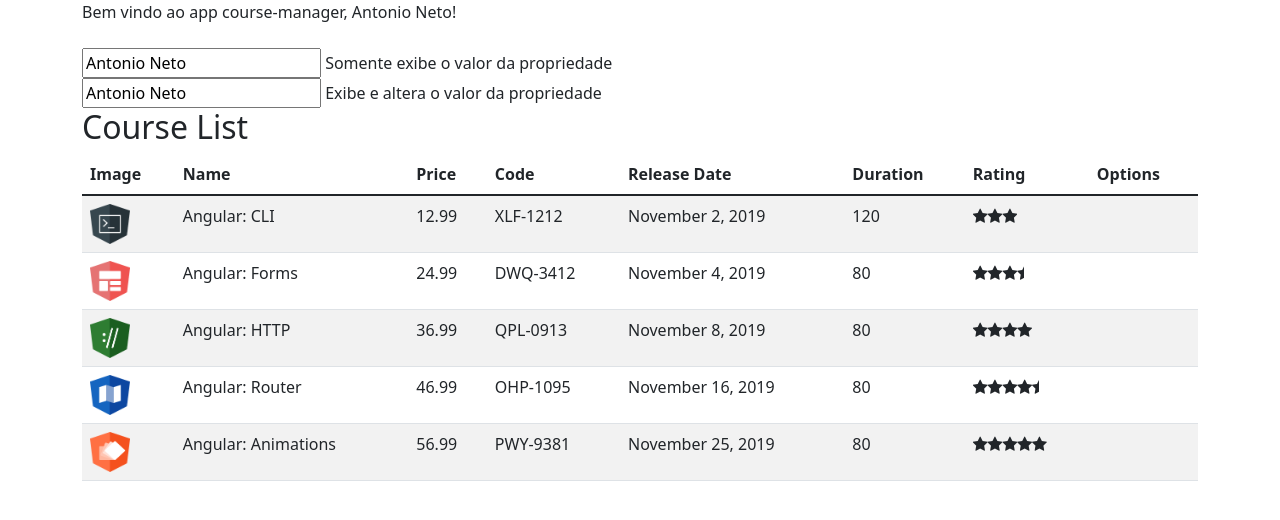
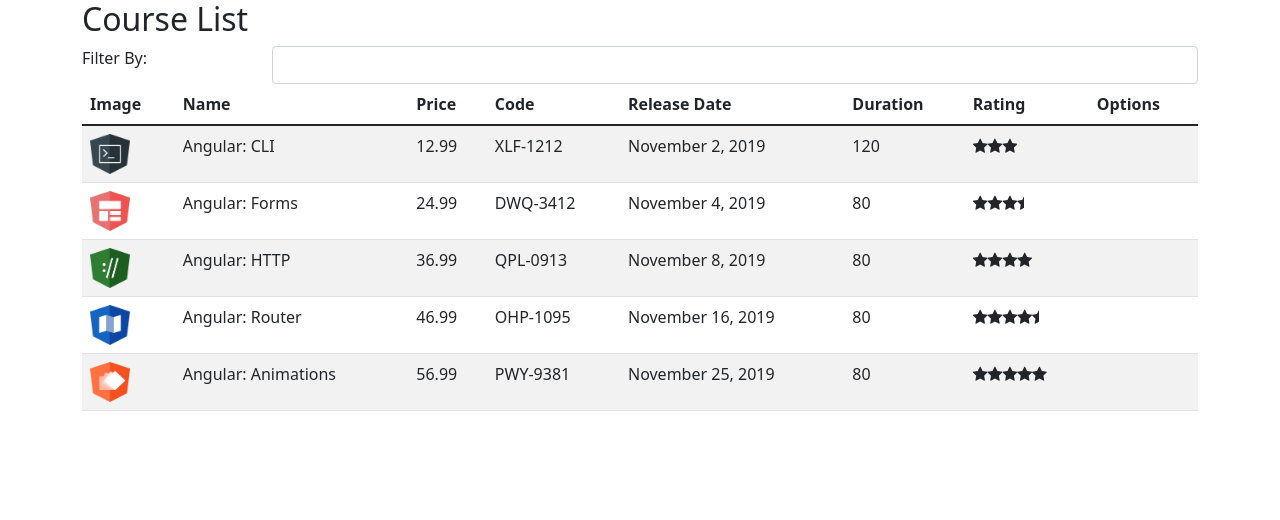
Before and after one commit to Neto002/DIO-Santander-Universidade, an Angular app in the folder Angular/course-manager/: page / in a window 1280 px wide. Shown: the top 520 px of the page. Built offline with nearby package versions, Linux system fonts and the light colour scheme.

Commit message:
sistema de filtro de cursos pelo nome

```diff
--- a/Angular/course-manager/src/app/app.component.html
+++ b/Angular/course-manager/src/app/app.component.html
@@ -1,13 +1,3 @@
 <div class="container">
-  Bem vindo ao app {{ title }}, {{ name }}!
-  <br />
-
-  <br />
-
-  <input [ngModel]="name" name="name" /> Somente exibe o valor da propriedade
-  <br />
-  <input [(ngModel)]="name" name="name" /> Exibe e altera o valor da propriedade
-  <br />
-
   <app-course-list></app-course-list>
 </div>
--- a/Angular/course-manager/src/app/courses/course-list.component.html
+++ b/Angular/course-manager/src/app/courses/course-list.component.html
@@ -1,4 +1,11 @@
 <h2>Course List</h2>
+
+<div class="form-group row">
+  <label class="col-sm-2 col-from-label">Filter By:</label>
+  <div class="col-sm-10">
+    <input [(ngModel)]="filter" class="form-control">
+  </div>
+</div>
 
 <table class="table table-striped">
   <thead>
@@ -14,7 +21,7 @@
     </tr>
   </thead>
   <tbody>
-    <tr *ngFor="let course of courses">
+    <tr *ngFor="let course of filteredCourses">
       <td><img [src]="course.imageUrl" width="40" height="40" alt=""></td>
       <td>{{ course.name }}</td>
       <td>{{ course.price }}</td>
--- a/Angular/course-manager/src/app/courses/course-list.component.ts
+++ b/Angular/course-manager/src/app/courses/course-list.component.ts
@@ -7,11 +7,31 @@ import { CourseService } from './course.service';
   templateUrl: './course-list.component.html',
 })
 export class CourseListComponent implements OnInit {
-  courses: Course[] = [];
+  filteredCourses: Course[] = [];
+
+  _courses: Course[] = [];
+
+  _filterBy: string = '';
 
   constructor(private courseService: CourseService) {}
 
   ngOnInit(): void {
-    this.courses = this.courseService.retrieveAll();
+    this._courses = this.courseService.retrieveAll();
+    this.filteredCourses = this._courses;
+  }
+
+  set filter(value: string) {
+    this._filterBy = value;
+
+    this.filteredCourses = this._courses.filter(
+      (course: Course) =>
+        course.name
+          .toLocaleLowerCase()
+          .indexOf(this._filterBy.toLocaleLowerCase()) > -1
+    );
+  }
+
+  get filter() {
+    return this._filterBy;
   }
 }
```
